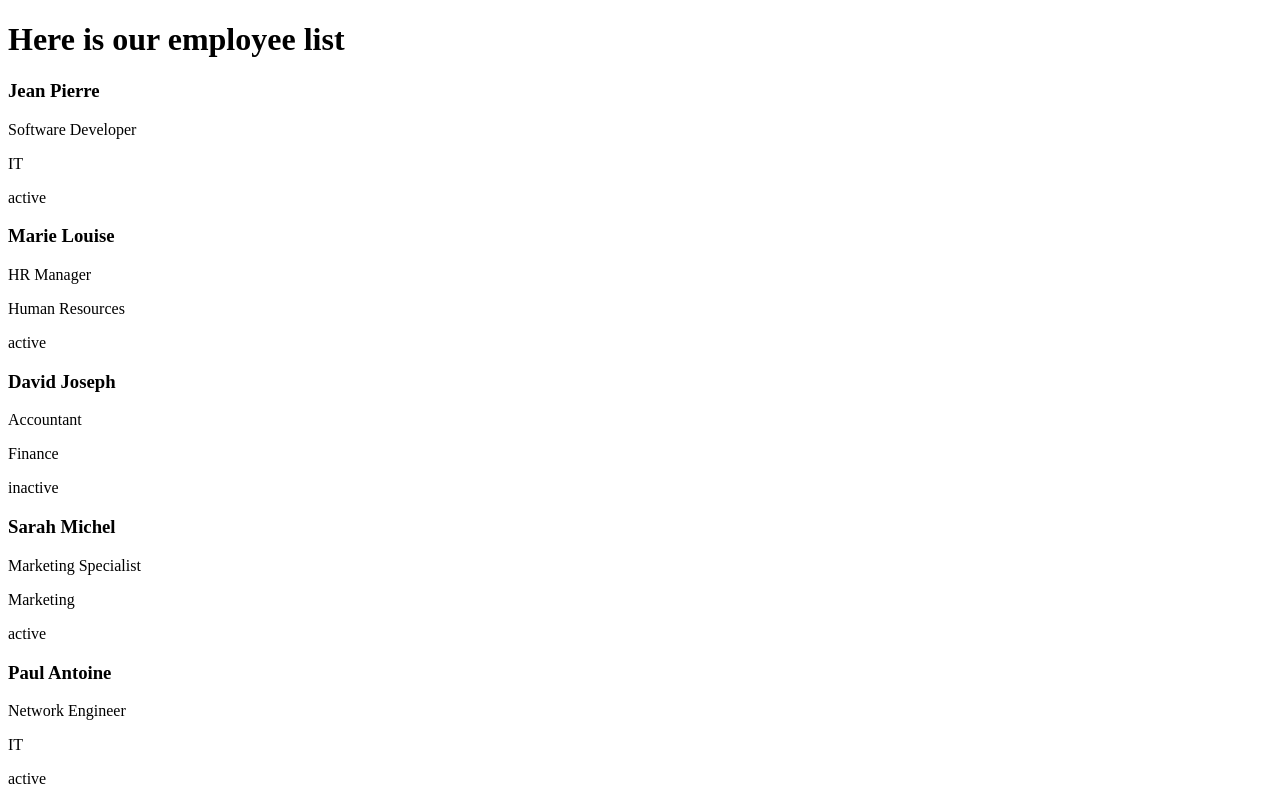
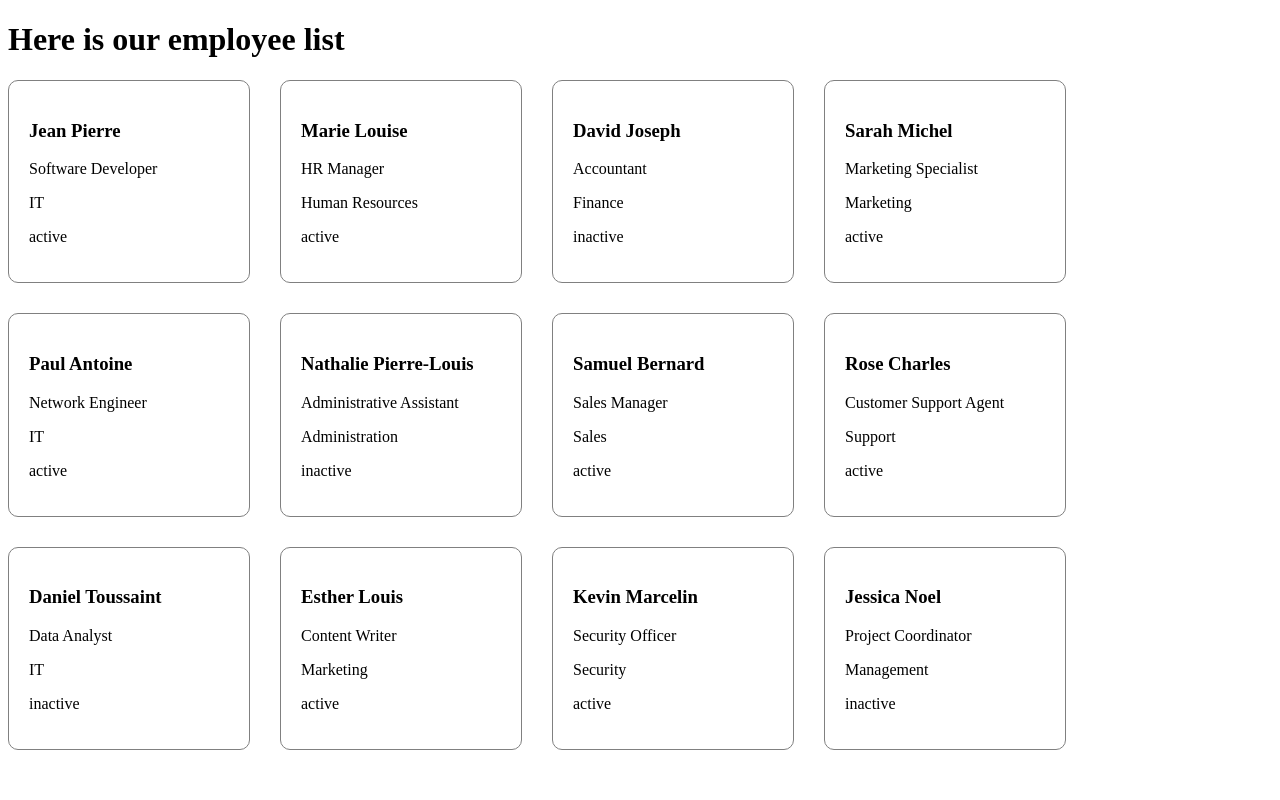
Before and after one commit to Thalex35/Manage-Employee, a React (Vite) app: page / in a window 1280 px wide. Shown: the top 800 px of the page. Built offline with nearby package versions, Linux system fonts and the light colour scheme.

Commit message:
final functionality

```diff
--- a/src/components/EmployeeCard.jsx
+++ b/src/components/EmployeeCard.jsx
@@ -1,6 +1,8 @@
+import "./employeeCard.css";
+
 export default function EmployeeCard({ name, position, department, status }) {
   return (
-    <div>
+    <div className="card">
       <h3>{name}</h3>
       <p>{position}</p>
       <p>{department}</p>
--- a/src/components/employeeCard.css
+++ b/src/components/employeeCard.css
@@ -0,0 +1,6 @@
+.card {
+  border: 1px solid gray;
+  border-radius: 10px;
+  padding: 20px;
+  width: 200px;
+}
--- a/src/components/employeeList.css
+++ b/src/components/employeeList.css
@@ -1,2 +1,5 @@
 .Emp-card {
+  display: flex;
+  flex-wrap: wrap;
+  gap: 30px;
 }
```
